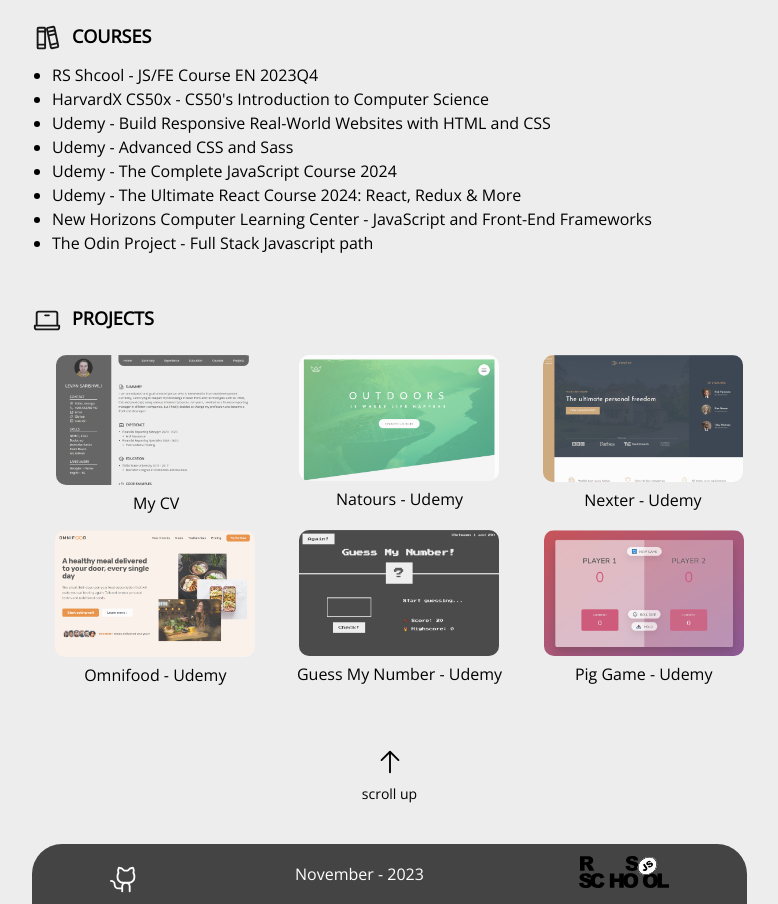
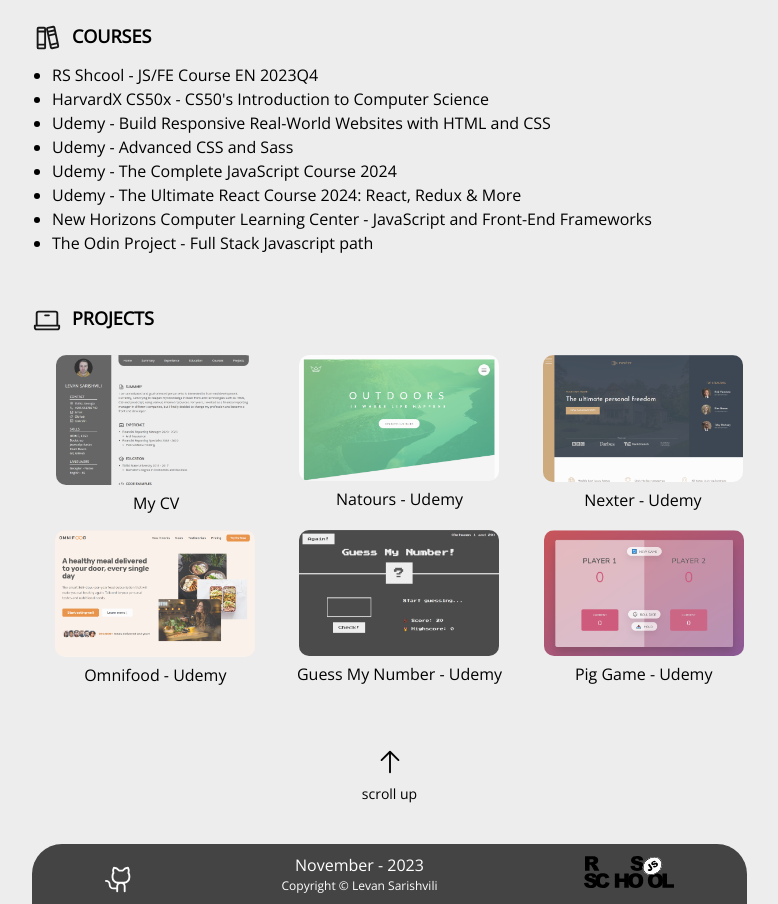
Before and after one commit to levansarishvili/my-cv, a plain HTML site: page index.html in a window 1280 px wide. Shown: the part 932-1836 px from the top of the page, without its empty margins (403-1181 px from the left). Drawn offline with nearby package versions, Linux system fonts and the light colour scheme.

Commit message:
feat: add copyright text in footer

```diff
--- a/index.html
+++ b/index.html
@@ -320,7 +320,10 @@
               src="icons/github-logo.svg"
               alt="Github logo icon"
           /></a>
-          <p>November - 2023</p>
+          <div class="footer-txt">
+            <p>November - 2023</p>
+            <p class="copyright-txt">Copyright © Levan Sarishvili</p>
+          </div>
           <a href="https://rs.school/js-en/" target="_blank"
             ><img
               class="rs-logo"
--- a/style.css
+++ b/style.css
@@ -270,3 +270,13 @@
 .footer .icon {
   margin-top: 15px;
 }
+
+.footer-txt {
+  display: flex;
+  flex-flow: column;
+  align-items: center;
+}
+
+.copyright-txt {
+  font-size: 12px;
+}
```
